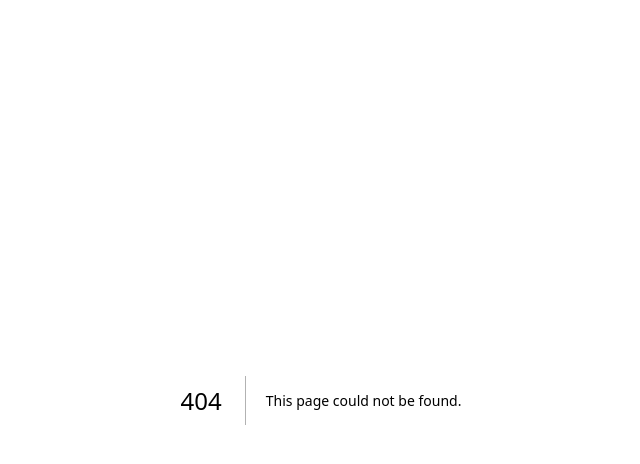
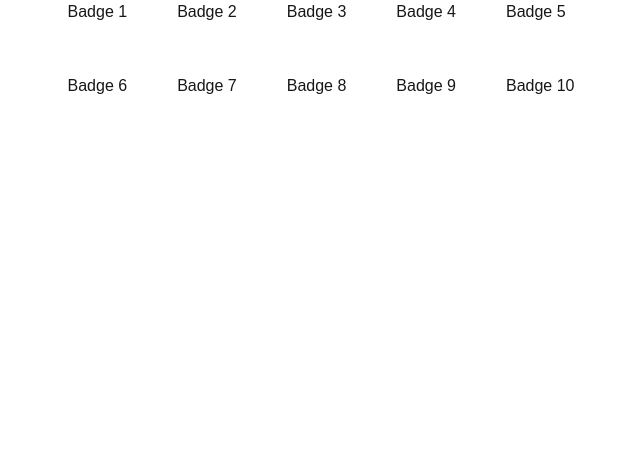
Before and after one commit to lablueprint/end-overdose, a Next.js app: page /profile in a window 1280 px wide. Before the commit this address had no page. Shown: the top 464 px of the page, without its empty margins (319-959 px from the left). Built offline with nearby package versions, Linux system fonts and the light colour scheme.

Commit message:
Returning laptop, need to commit
Co-authored-by: ymehelba <ymehelba@users.noreply.github.com>

```diff
--- a/package.json
+++ b/package.json
@@ -9,6 +9,12 @@
         "lint": "next lint"
     },
     "dependencies": {
+        "@elissaioskon/scrollable-list": "^1.5.1",
+        "@emotion/cache": "^11.13.5",
+        "@emotion/react": "^11.13.5",
+        "@emotion/styled": "^11.13.5",
+        "@mui/material": "^6.1.8",
+        "@mui/material-nextjs": "^6.1.8",
         "firebase": "^11.0.2",
         "next": "^14.0.0",
         "react": "^18.2.0",
--- a/src/app/globals.css
+++ b/src/app/globals.css
@@ -19,3 +19,15 @@ body {
     background: var(--background);
     font-family: Arial, Helvetica, sans-serif;
 }
+
+.scrollable-container {
+    max-height: 300px; /* Adjust as needed */
+    overflow-y: auto;
+  }
+
+.badge-table {
+    display: grid;
+    gap: 50px;
+    grid-template-columns: auto auto auto auto auto;
+    justify-content: center;
+}
--- /dev/null
+++ b/src/app/profile/Components/ScrollableComponent.jsx
@@ -0,0 +1,9 @@
+const ScrollableComponent = (props) => {
+    return (names = props.names
+        const listItems = names.map(names.map((name) => {
+            <li> {name} </li>
+        }))
+    );
+};
+
+export default ScrollableComponent;
--- /dev/null
+++ b/src/app/profile/page.tsx
@@ -0,0 +1,29 @@
+import Image from 'next/image';
+import { ScrollView, ScrollableElement } from '@elissaioskon/scrollable-list';
+
+export default function Home() {
+    return (
+        <div>
+            <title> End Overdose </title>
+            <main>
+                {' '}
+                <div className="badge-table">
+                    <div> Badge 1 </div>
+                    <div> Badge 2 </div>
+                    <div> Badge 3 </div>
+                    <div> Badge 4 </div>
+                    <div> Badge 5 </div>
+                    <div> Badge 6 </div>
+                    <div> Badge 7 </div>
+                    <div> Badge 8 </div>
+                    <div> Badge 9 </div>
+                    <div> Badge 10 </div>
+                </div>
+            </main>
+        </div>
+    );
+}
+
+export type WrapperProps = {
+    mainApp: React.ElementType;
+};
```
Also changed, not shown: 1 other file (tests, documents, lock files or other folders).
